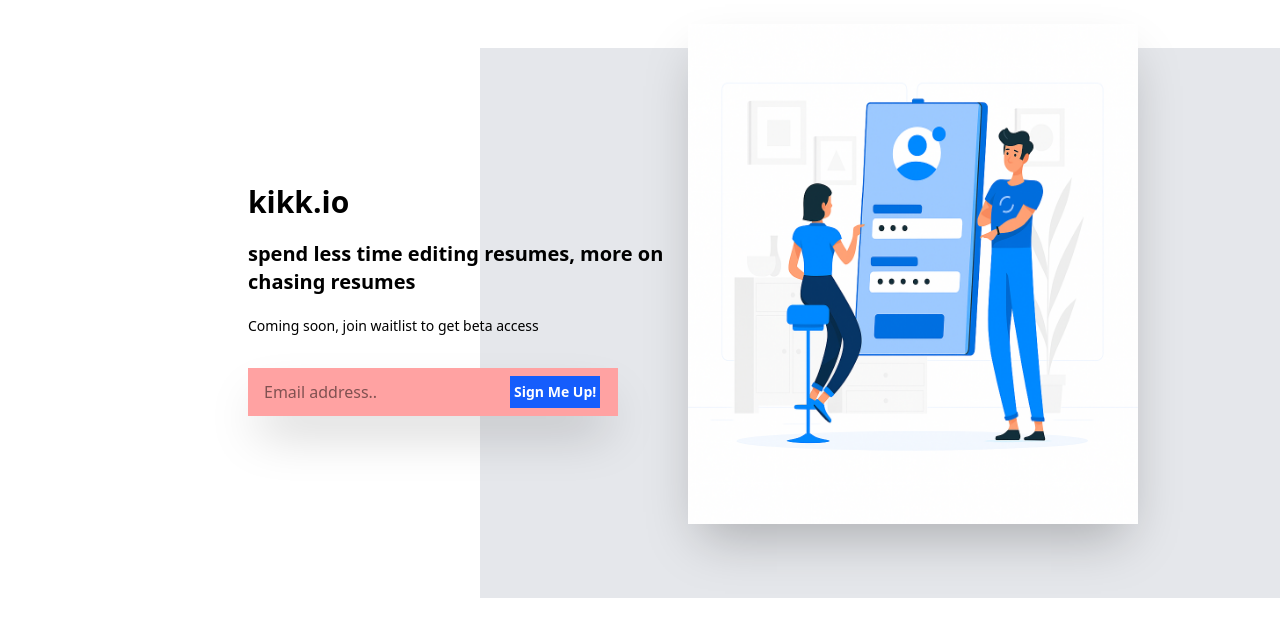
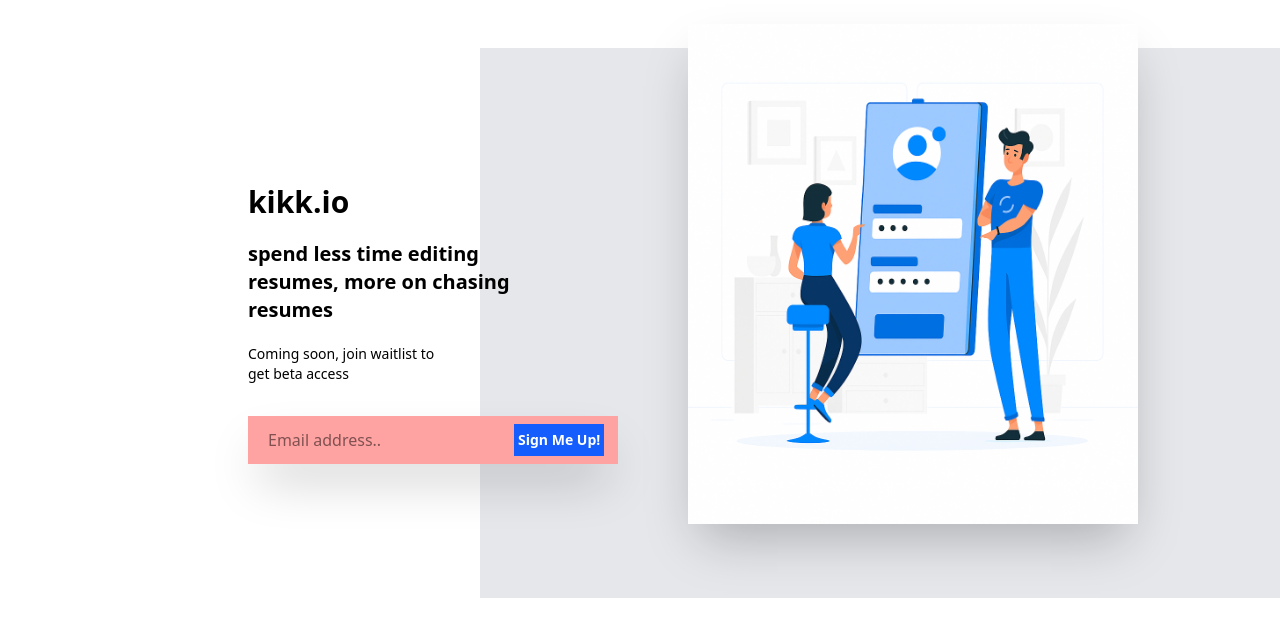
Before and after one commit to shayanashiq/Wait-list, a Next.js app: page / in a window 1280 px wide. Shown: the top 636 px of the page. Built offline with nearby package versions, Linux system fonts and the light colour scheme.

Commit message:
newCommit

```diff
--- a/app/components/Auth.tsx
+++ b/app/components/Auth.tsx
@@ -31,17 +31,17 @@
           <div className="w-[800px] h-[550px] bg-gray-100 md:bg-gray-200 float-end">
           </div>
           <div className=" md:grid md:grid-cols-2 md:gap-24 absolute top-20 md:top-6 px-30">
-              <div className="bg-transparent w-[710px] px-3 md:px-32 md:py-20 h-[700px] mt-20 items-center">
+              <div className="bg-transparent w-[450px] px-3 md:px-32 md:py-20 h-[700px] mt-20 items-center">
                 <h1 className="text-2xl md:text-3xl font-bold">
                   kikk.io
                 </h1>
-                <p className=" text-xl font-semibold mt-5 md:text-xl">
+                <p className="text-xl font-semibold mt-5 md:text-xl w-[300px]">
                   spend less time editing resumes, more on chasing resumes
                 </p>
                 <p className="mt-5 text-sm">
                   Coming soon, join waitlist to get beta access
                 </p>
-                <div className="mt-8 flex gap-2 md:gap-1 shadow-2xl  bg-red-300 w-[350px] md:w-[370px] py-1 md:p-2 ">
+                <div className="mt-8 flex gap-2 md:gap-1 shadow-2xl  bg-red-300 w-[350px] md:w-[370px] md:px-3 py-1 md:p-2 ">
                   <input
                     value={email}
                     onChange={(e) => setEmail(e.target.value)}
```
